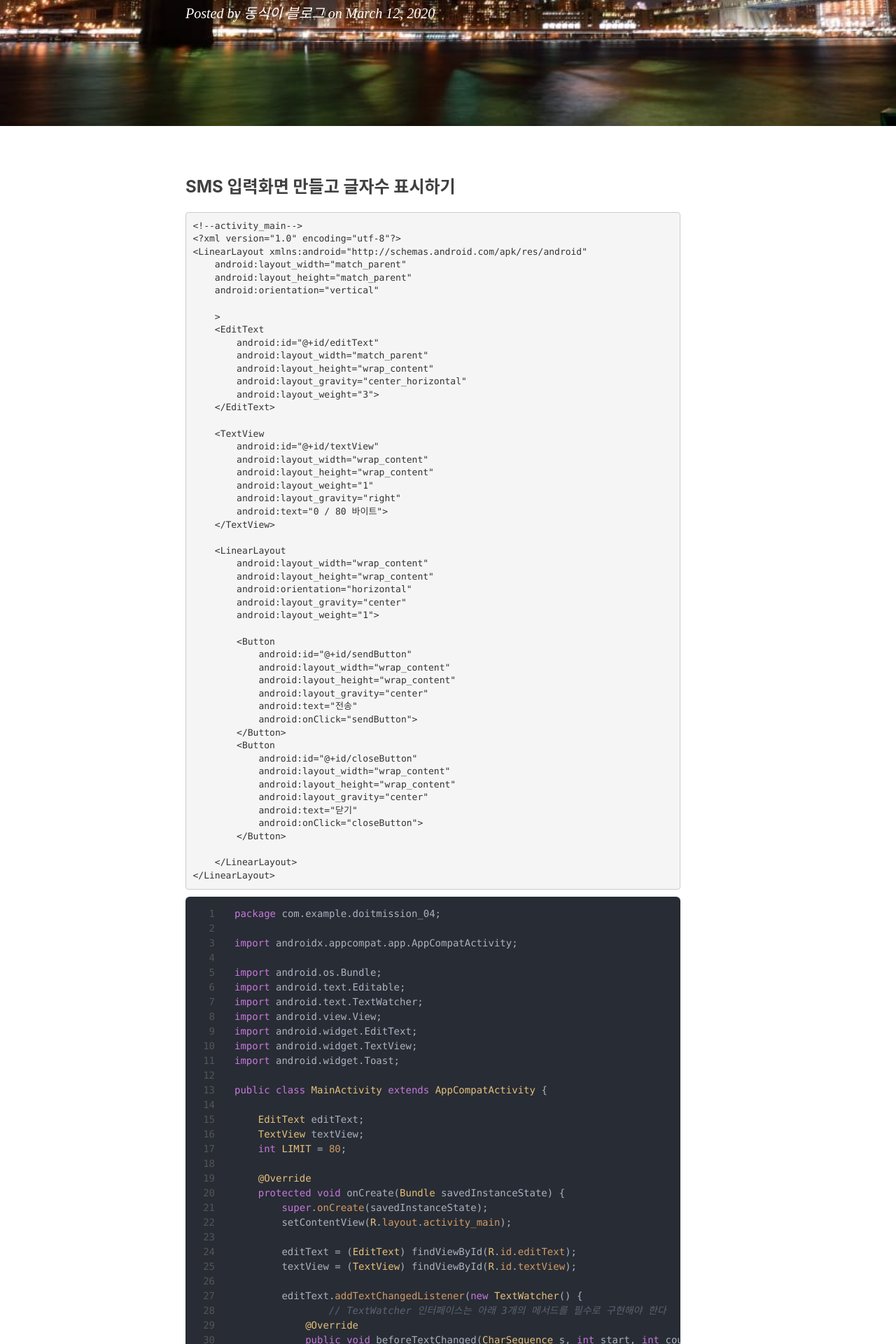
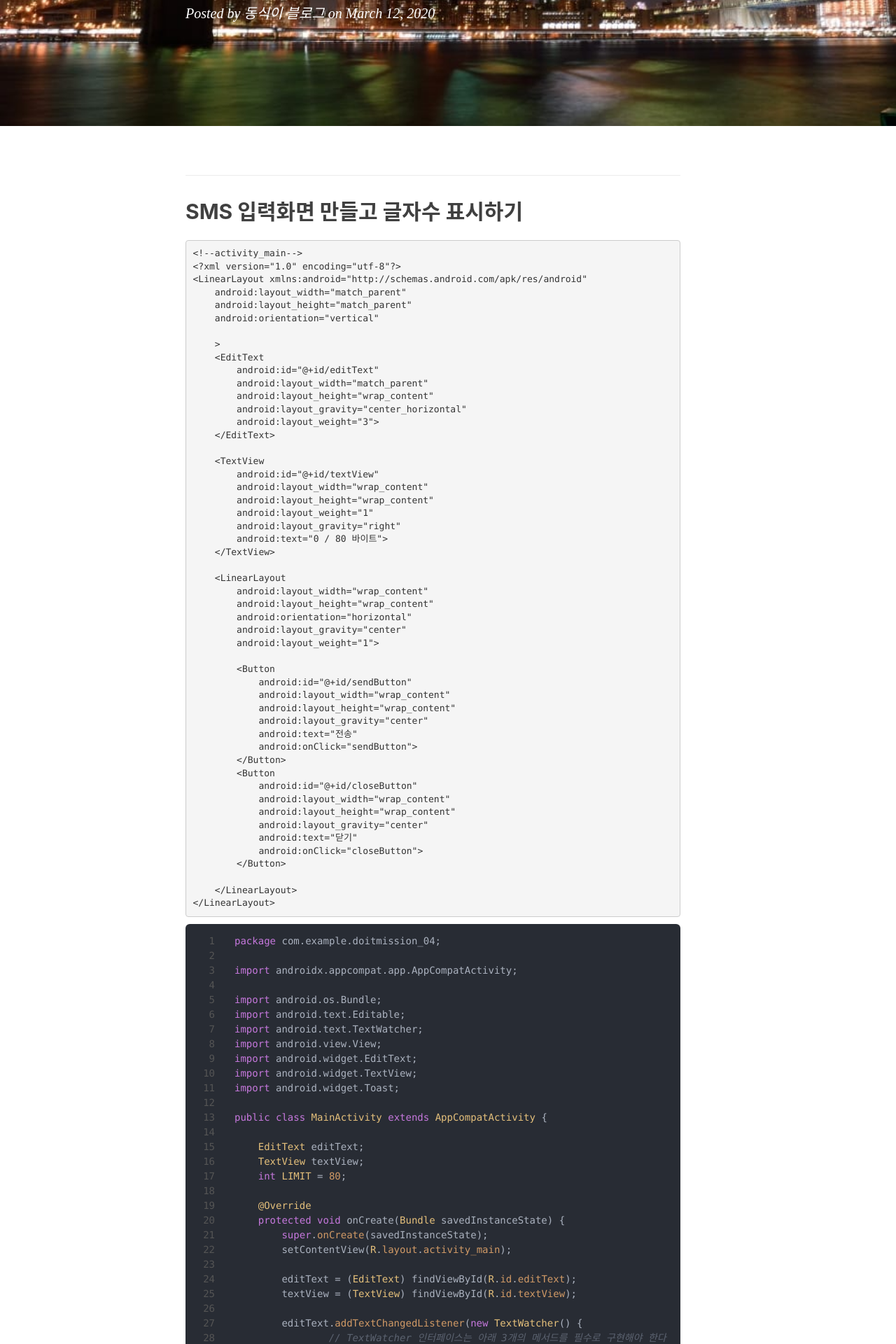
Before and after one commit to dongsik93/dongsik93.github.io, a Jekyll site: the page built from _posts/2020-03-12-til-doit-android(6).md, in a window 1280 px wide. Shown: the part 343-2263 px from the top of the page at 70% size. Built offline with Jekyll 4.4.1, drawn with Linux system fonts in a browser that asks for light colours; nearby versions of some CDN libraries; comment, search, counter and statistics services are not loaded.

Commit message:
Edit file

````diff
--- a/_posts/2020-03-12-til-doit-android(6).md
+++ b/_posts/2020-03-12-til-doit-android(6).md
@@ -10,7 +10,7 @@ comments: true
 
 
 
-### SMS 입력화면 만들고 글자수 표시하기
+## SMS 입력화면 만들고 글자수 표시하기
 
 ```xaml
 <!--activity_main-->
````
